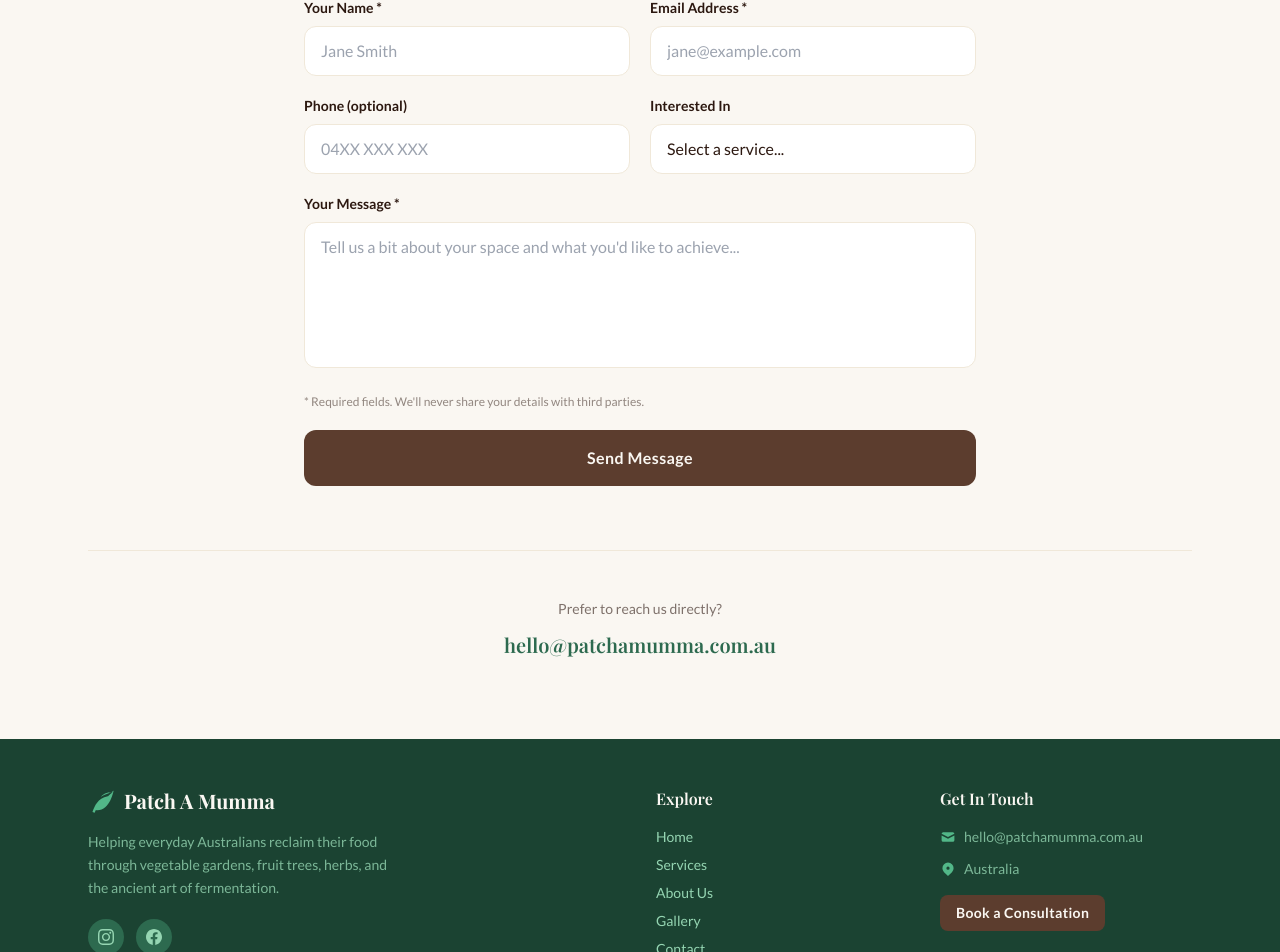
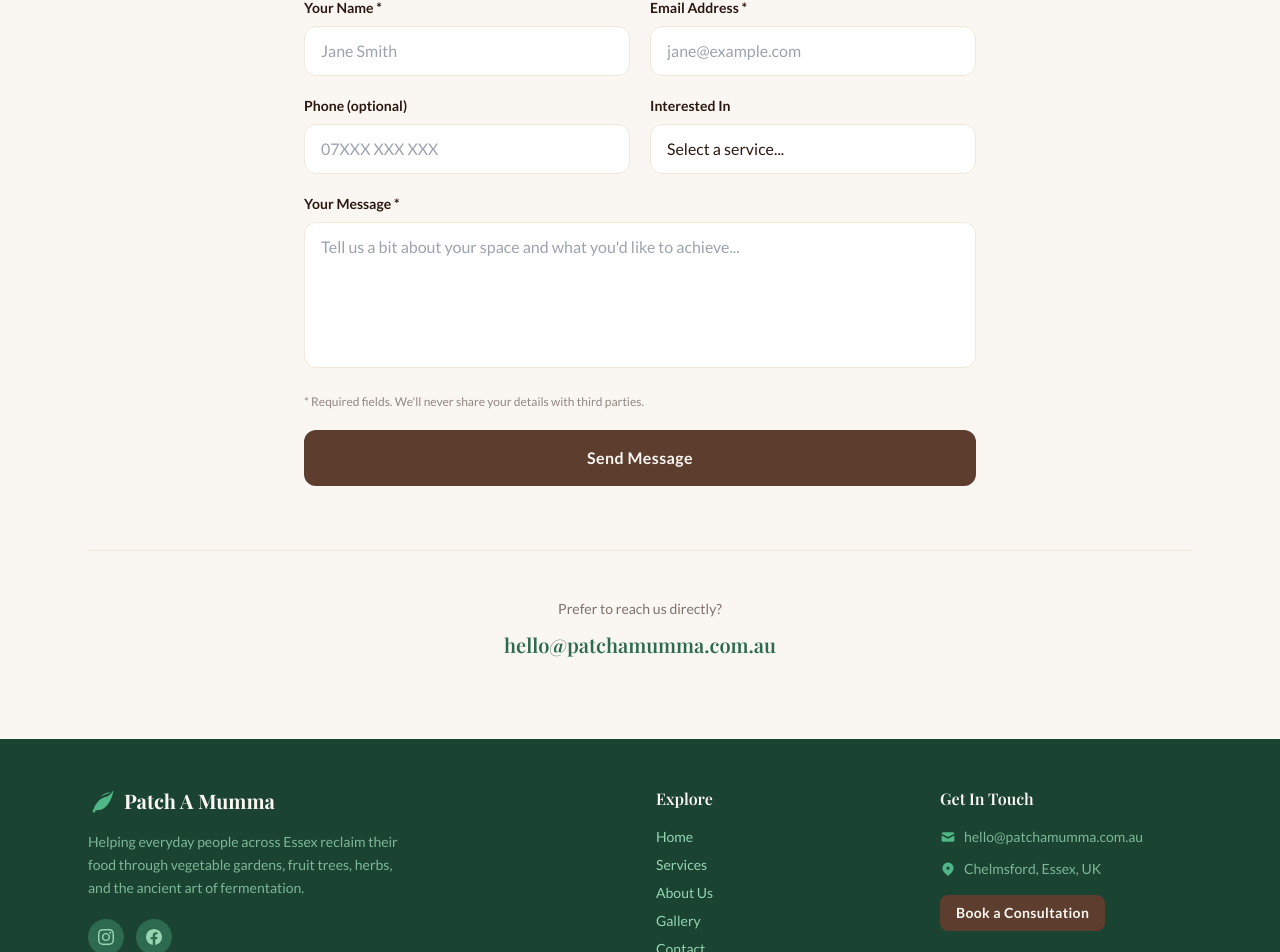
Before and after one commit to zachzloof/Patch-a-Mumma, a Vue app: page /contact in a window 1280 px wide. Shown: the part 1320-2272 px from the top of the page. Built offline with nearby package versions, Linux system fonts and the light colour scheme; a web font is replaced by a local one.

Commit message:
Added the correct location data

```diff
--- a/src/components/home/HeroSection.vue
+++ b/src/components/home/HeroSection.vue
@@ -31,7 +31,7 @@ import { RouterLink } from 'vue-router'
 
       <!-- Subheadline -->
       <p class="font-body text-lg sm:text-xl text-forest-100/90 max-w-2xl mx-auto mb-10 leading-relaxed">
-        We help everyday Australians transform their backyards into thriving food gardens —
+        We help everyday people across Essex transform their gardens into thriving food patches —
         vegetables, fruits, herbs, and the know-how to make the most of every harvest.
       </p>
 
--- a/src/components/home/TestimonialsSection.vue
+++ b/src/components/home/TestimonialsSection.vue
@@ -4,21 +4,21 @@ const testimonials = [
     quote:
       'Patch A Mumma completely transformed our backyard. We went from a patchy lawn to a proper kitchen garden in a few weeks. The kids love harvesting tomatoes straight off the vine.',
     name: 'Sarah M.',
-    location: 'Melbourne, VIC',
+    location: 'Chelmsford, Essex',
     initials: 'SM',
   },
   {
     quote:
       'I had no idea where to start with growing my own food. The team made it so easy — they planned everything, did all the hard work, and taught me how to keep it going.',
     name: 'James R.',
-    location: 'Brisbane, QLD',
+    location: 'Braintree, Essex',
     initials: 'JR',
   },
   {
     quote:
       'The fermentation workshop was a game changer. I now make my own sauerkraut, pickles, and even kombucha. Nothing goes to waste from the garden anymore.',
     name: 'Lily T.',
-    location: 'Sydney, NSW',
+    location: 'Colchester, Essex',
     initials: 'LT',
   },
 ]
--- a/src/components/layout/FooterSection.vue
+++ b/src/components/layout/FooterSection.vue
@@ -16,7 +16,7 @@ import { RouterLink } from 'vue-router'
             <span class="font-heading text-xl font-bold text-cream">Patch A Mumma</span>
           </RouterLink>
           <p class="text-sm leading-relaxed mb-5 text-forest-200/80 max-w-xs">
-            Helping everyday Australians reclaim their food through vegetable gardens,
+            Helping everyday people across Essex reclaim their food through vegetable gardens,
             fruit trees, herbs, and the ancient art of fermentation.
           </p>
           <div class="flex gap-3">
@@ -70,7 +70,7 @@ import { RouterLink } from 'vue-router'
               <svg class="w-4 h-4 mt-0.5 text-forest-600 flex-shrink-0" fill="currentColor" viewBox="0 0 20 20">
                 <path fill-rule="evenodd" d="M5.05 4.05a7 7 0 119.9 9.9L10 18.9l-4.95-4.95a7 7 0 010-9.9zM10 11a2 2 0 100-4 2 2 0 000 4z" clip-rule="evenodd"/>
               </svg>
-              <span>Australia</span>
+              <span>Chelmsford, Essex, UK</span>
             </li>
           </ul>
           <RouterLink
--- a/src/views/ContactView.vue
+++ b/src/views/ContactView.vue
@@ -165,7 +165,7 @@ const submitForm = async () => {
                   id="phone"
                   v-model="form.phone"
                   type="tel"
-                  placeholder="04XX XXX XXX"
+                  placeholder="07XXX XXX XXX"
                   class="w-full bg-white border border-cream-dark rounded-xl px-4 py-3 font-body text-bark focus:outline-none focus:border-forest-600 focus:ring-2 focus:ring-forest-600/20 transition-colors"
                 />
               </div>
```
